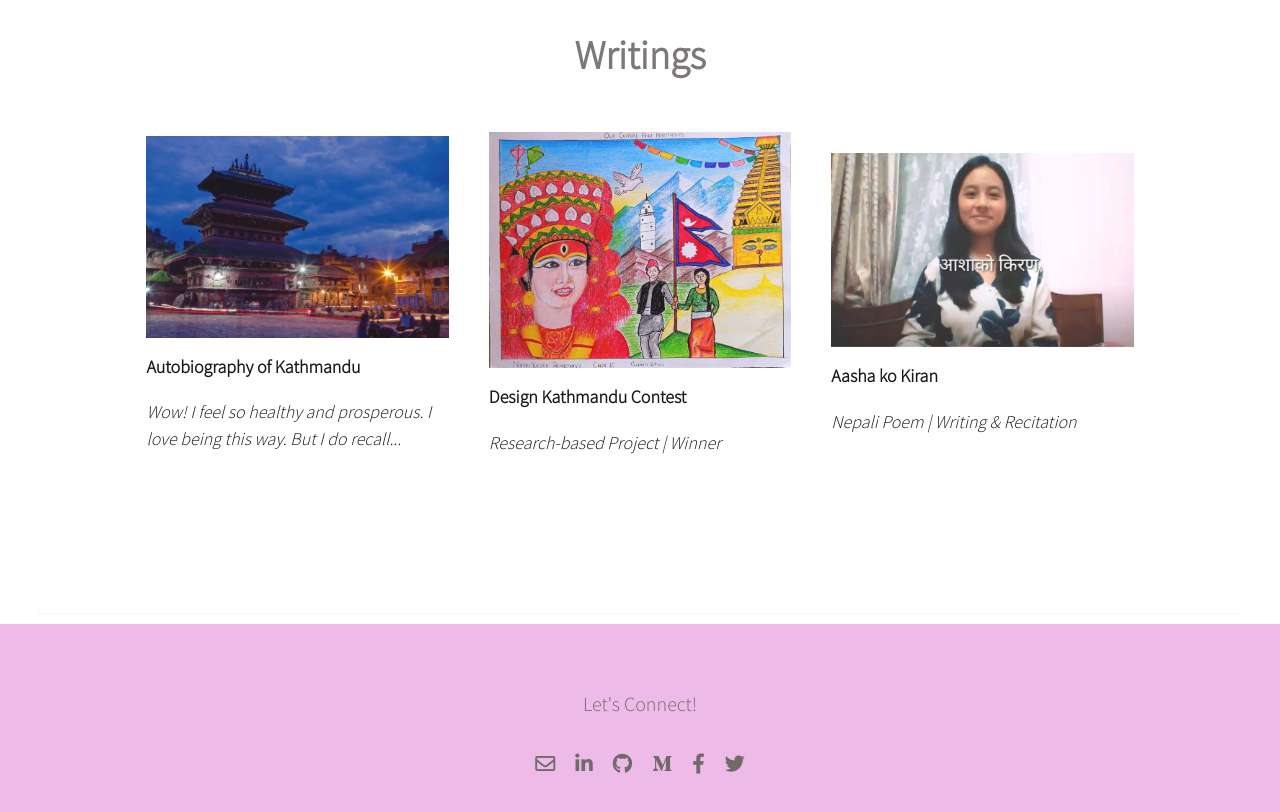
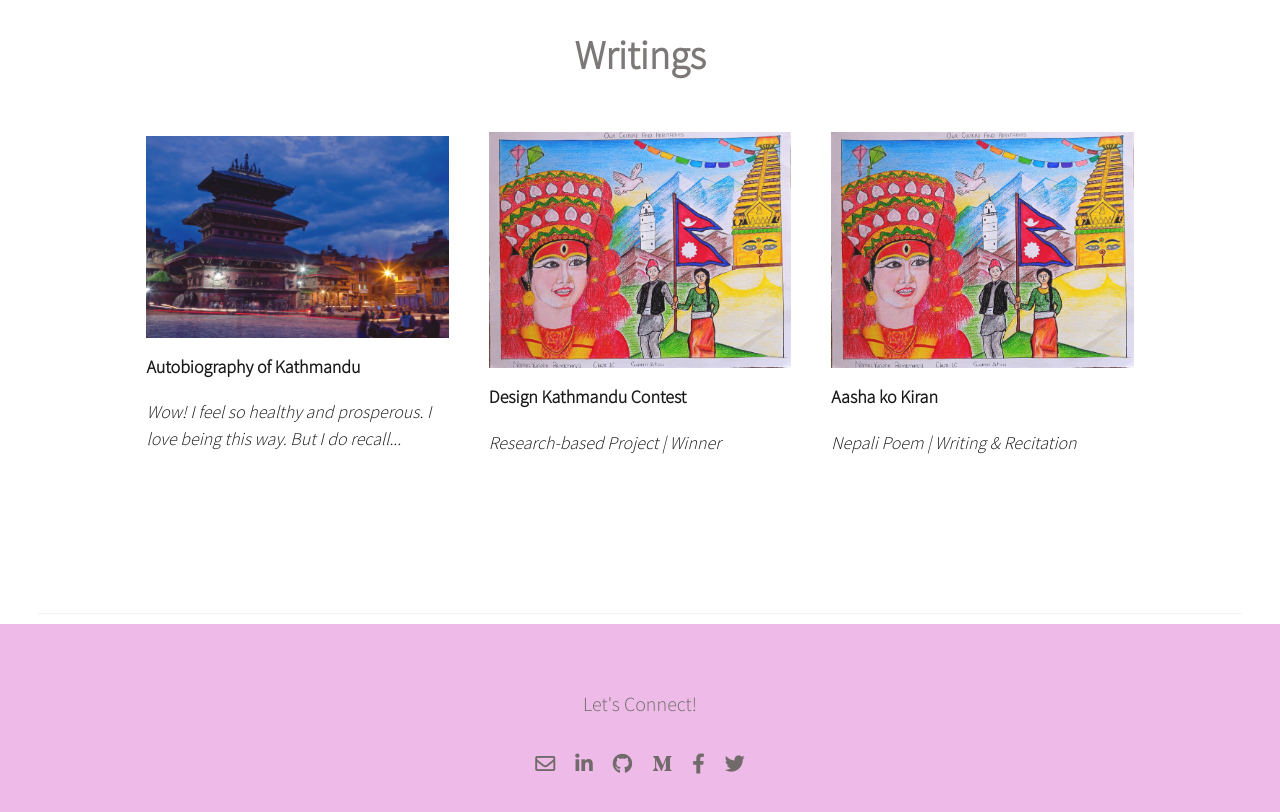
Before and after one commit to yurisha-bajracharya/yurisha-portfolio, a plain HTML site: page index.html in a window 1280 px wide. Shown: the part 2740-3552 px from the top of the page. Drawn offline with Linux system fonts and the light colour scheme.

Commit message:
Update index.html

```diff
--- a/index.html
+++ b/index.html
@@ -214,7 +214,7 @@
 
                         <div class="card">
                         <a href="https://www.youtube.com/watch?v=CtA1zQFYtUM&list=LL&index=1" target="blank">
-                            <img src="img/blog3.jpg" alt="" class="blog-img">
+                            <img src="img/blog2.jpg" alt="" class="blog-img">
                             <h4>Aasha ko Kiran</h4>
                             <p>Nepali Poem | Writing & Recitation</p>
                         </a>
```
